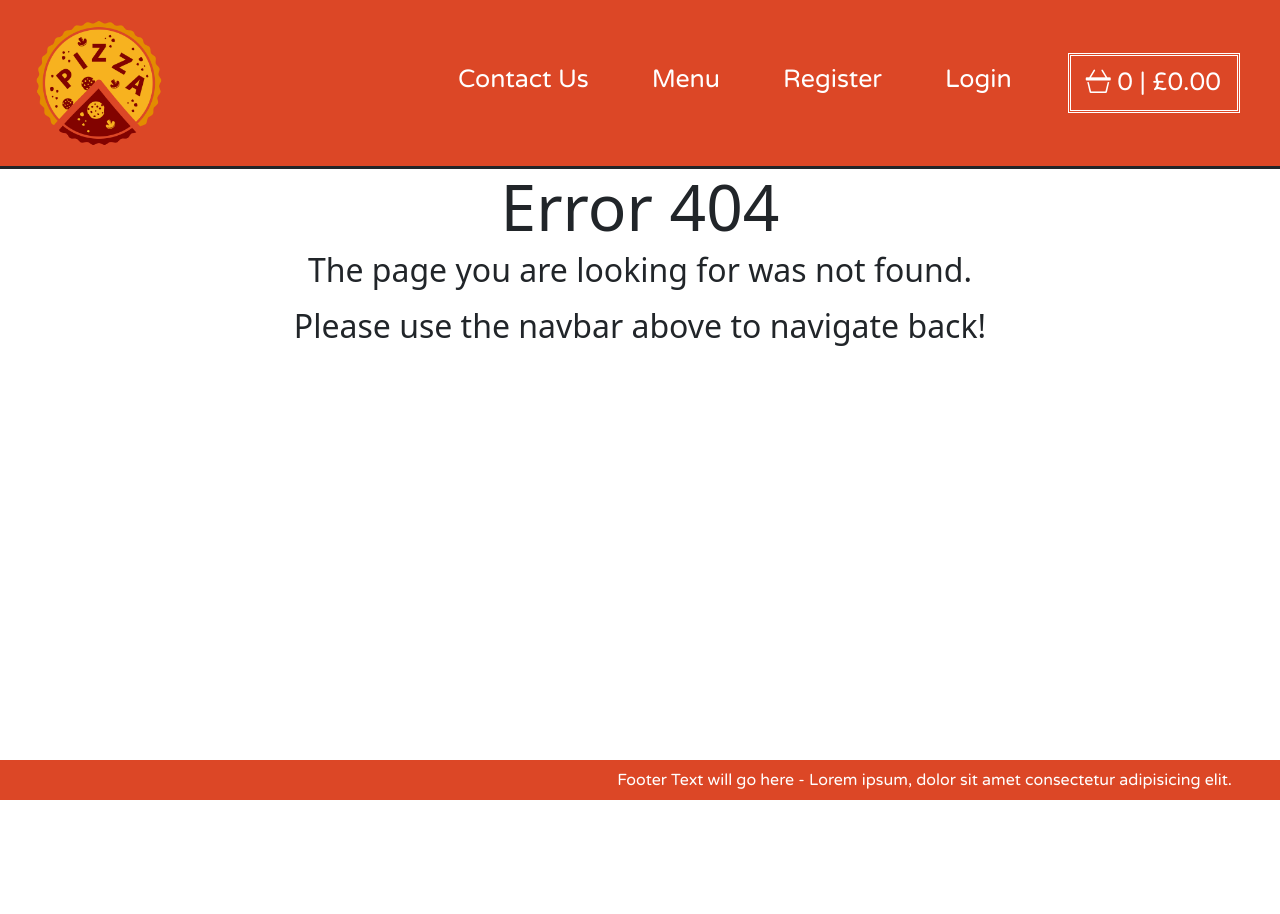
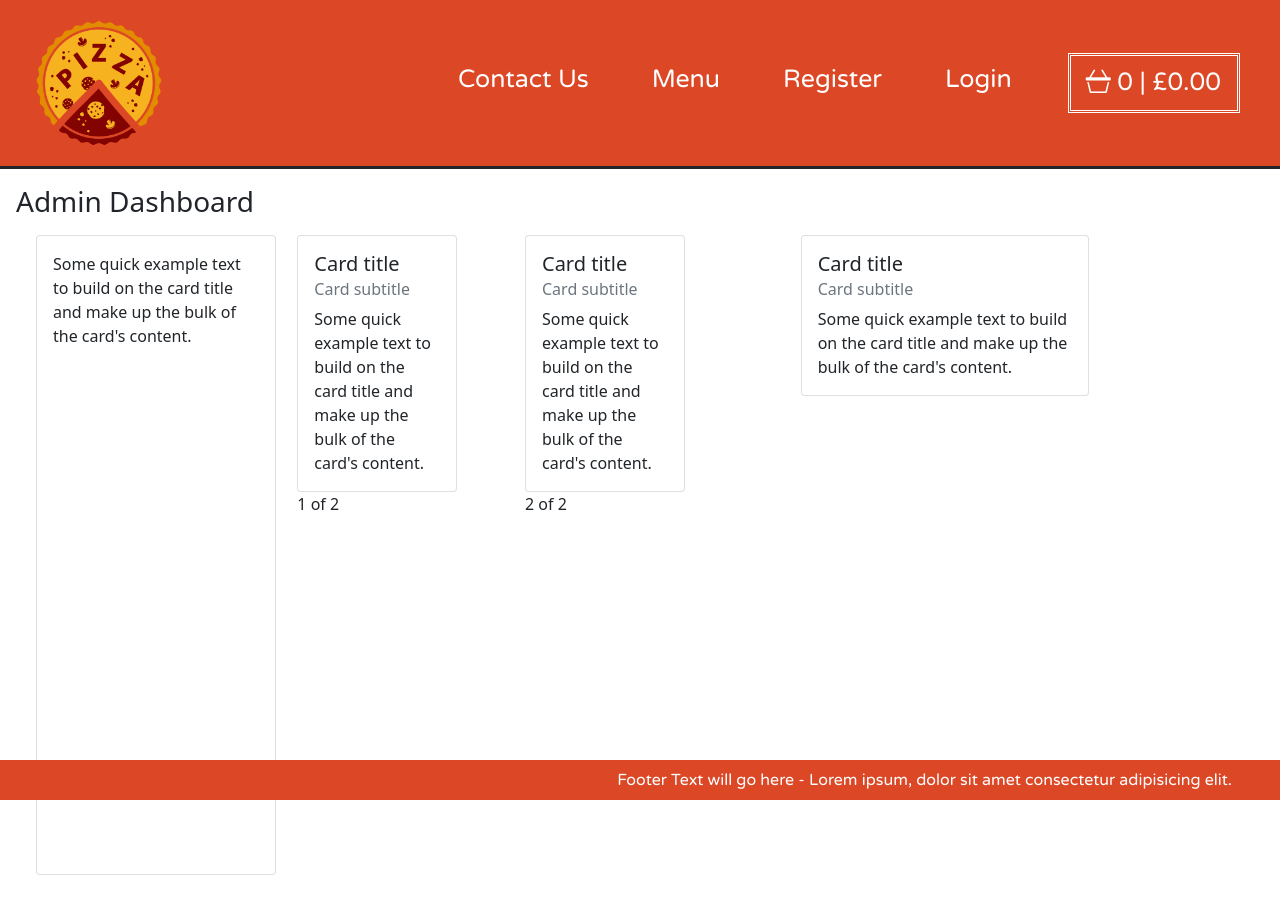
Before and after one commit to ZachDeath/Team-10-FoodDelivery-angular-app, an Angular app in the folder frontend/: page /admin-dashboard in a window 1280 px wide. Shown: the top 914 px of the page. Before the commit the page ends 800 px from the top, so only its background shows below. Built offline with nearby package versions, Linux system fonts and the light colour scheme.

Commit message:
Added 2 new dashboard components

```diff
--- a/frontend/src/app/app.module.ts
+++ b/frontend/src/app/app.module.ts
@@ -17,13 +17,15 @@ import { VegMenuComponent } from './components/menus/veg-menu/veg-menu.component
 import { SideMenuComponent } from './components/menus/side-menu/side-menu.component';
 import { ContactPageComponent } from './components/contact-page/contact-page.component';
 import {HttpClientModule} from '@angular/common/http';
+import { LoginComponent } from './components/login/login.component';
+import { AdminComponent } from './components/admin/admin.component';
 
 
 @NgModule({
   declarations: [appComponent, HeaderComponent, FooterComponent,
     LoginFormComponent, MainPageComponent, RegistrationComponent,
     BannerComponent, BasketComponent, MenuComponent, ErrorPageComponent,
-    MeatEaterMenuComponent,VegMenuComponent,SideMenuComponent, ContactPageComponent],
+    MeatEaterMenuComponent,VegMenuComponent,SideMenuComponent, ContactPageComponent, LoginComponent, AdminComponent],
 
   imports: [BrowserModule,
   FormsModule, RoutingModule, HttpClientModule],
--- /dev/null
+++ b/frontend/src/app/components/admin/admin.component.html
@@ -0,0 +1,56 @@
+<h3 class="m-3">Admin Dashboard</h3>
+
+<div class="mx-5 mt-3">
+    <div class="row">
+        <div class="col-sm-2 ml-0 p-0">
+            <div class="card p-0" style="width: 15rem; height: 40rem;">
+                <div class="card-body">
+                <p class="card-text">Some quick example text to build on the card title and make up the bulk of the card's content.</p>
+                </div>
+            </div>
+        </div>
+
+        <div class="col-sm mx-5">
+
+            <div class="row">
+                <div class="col">
+                    <div class="card" style="width: 10rem;">
+                        <div class="card-body">
+                          <h5 class="card-title">Card title</h5>
+                          <h6 class="card-subtitle mb-2 text-muted">Card subtitle</h6>
+                          <p class="card-text">Some quick example text to build on the card title and make up the bulk of the card's content.</p>
+                        </div>
+                    </div>
+                </div>
+                <div class="col">
+                    <div class="card" style="width: 10rem;">
+                        <div class="card-body">
+                          <h5 class="card-title">Card title</h5>
+                          <h6 class="card-subtitle mb-2 text-muted">Card subtitle</h6>
+                          <p class="card-text">Some quick example text to build on the card title and make up the bulk of the card's content.</p>
+                        </div>
+                    </div>
+                </div>
+            </div>
+
+            <div class="row">
+                <div class="col">
+                  1 of 2
+                </div>
+                <div class="col">
+                  2 of 2
+                </div>
+            </div>
+
+        </div>
+      <div class="col-sm">
+        <div class="card" style="width: 18rem;">
+            <div class="card-body">
+              <h5 class="card-title">Card title</h5>
+              <h6 class="card-subtitle mb-2 text-muted">Card subtitle</h6>
+              <p class="card-text">Some quick example text to build on the card title and make up the bulk of the card's content.</p>
+            </div>
+        </div>
+      </div>
+    </div>
+  </div>
--- /dev/null
+++ b/frontend/src/app/components/admin/admin.component.ts
@@ -0,0 +1,23 @@
+import { Component, OnInit, ViewChild } from '@angular/core';
+
+
+@Component({
+  selector: 'app-admin',
+  templateUrl: './admin.component.html',
+  styleUrls: ['./admin.component.css']
+})
+
+export class AdminComponent implements OnInit {
+
+
+
+  constructor() { }
+
+
+  ngOnInit(): void {
+
+  }
+
+
+
+}
--- /dev/null
+++ b/frontend/src/app/components/login/login.component.html
@@ -0,0 +1 @@
+<h1>Login Component</h1>
--- /dev/null
+++ b/frontend/src/app/components/login/login.component.ts
@@ -0,0 +1,26 @@
+import { Component, OnInit, ViewChild } from '@angular/core';
+import { NgForm } from '@angular/forms';
+import { Router } from '@angular/router';
+import { PostsService } from 'src/app/services/post.service';
+import { Registereduser } from 'src/app/shared/registeredUser.model';
+
+@Component({
+  selector: 'app-login',
+  templateUrl: './login.component.html',
+  styleUrls: ['./login.component.css']
+})
+
+export class LoginComponent implements OnInit {
+
+
+
+  constructor() { }
+
+
+  ngOnInit(): void {
+
+  }
+
+
+
+}
--- a/frontend/src/app/routing.module.ts
+++ b/frontend/src/app/routing.module.ts
@@ -11,12 +11,16 @@ import { SideMenuComponent } from './components/menus/side-menu/side-menu.compon
 import { MeatEaterMenuComponent } from './components/menus/meat-eater-menu/meat-eater-menu.component';
 import { VegMenuComponent } from './components/menus/veg-menu/veg-menu.component';
 import { ContactPageComponent } from './components/contact-page/contact-page.component';
+import { LoginComponent } from './components/login/login.component';
+import { AdminComponent } from './components/admin/admin.component';
 
 //configure route paths
 const routes: Routes = [
   { path: '', component: MainPageComponent },
   { path: 'home', redirectTo: '', pathMatch: 'full' },
   { path: 'login', component: LoginFormComponent },
+  { path: 'login-dashboard', component: LoginComponent },
+  { path: 'admin-dashboard', component: AdminComponent },
   { path: 'registration', component: RegistrationComponent },
   { path: 'basket', component: BasketComponent },
   { path: 'menu', component: MenuComponent },
```
Also changed, not shown: frontend/src/app/components/admin/admin.component.css (added), frontend/src/app/components/login/login.component.css (added).
